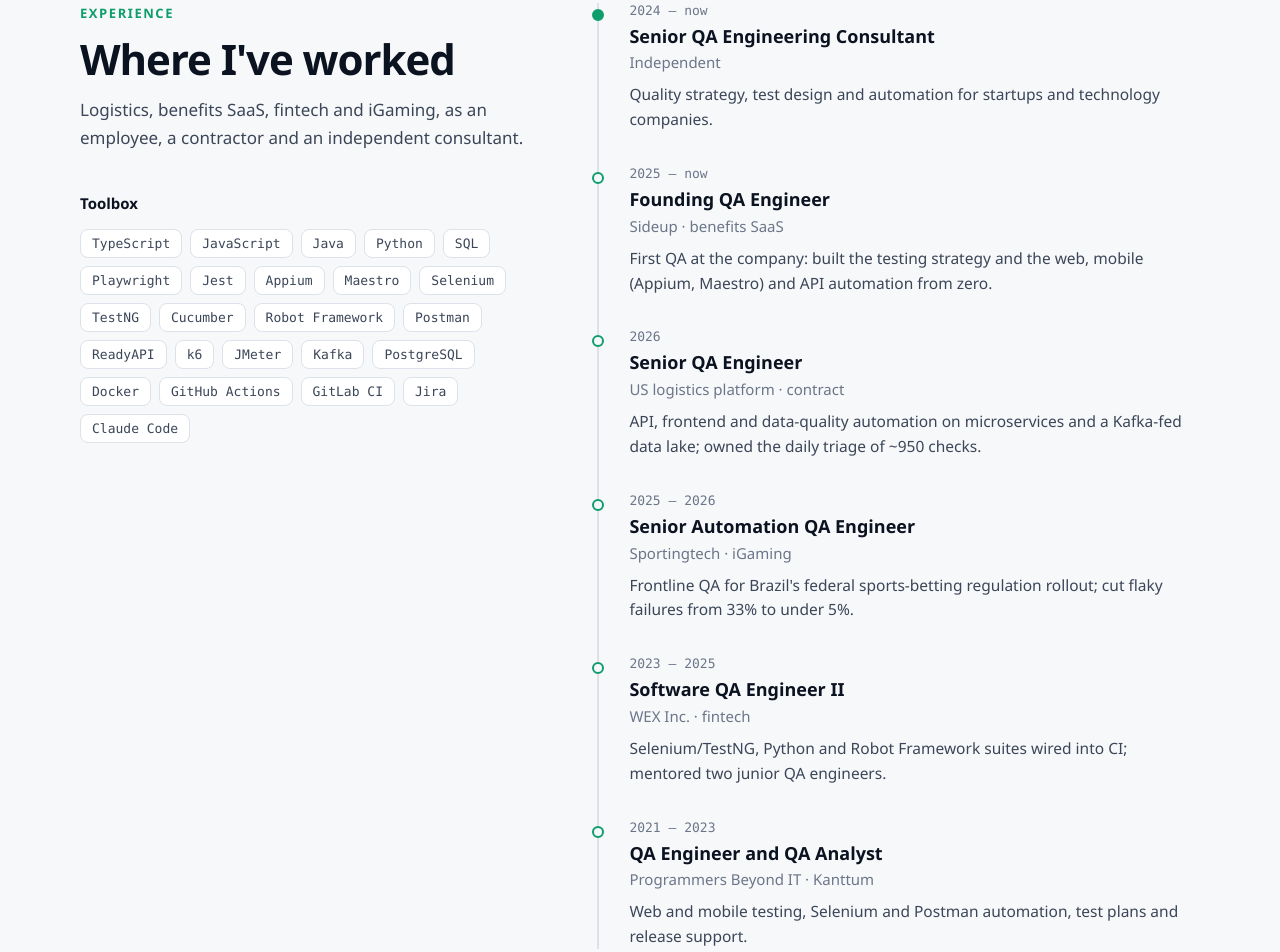
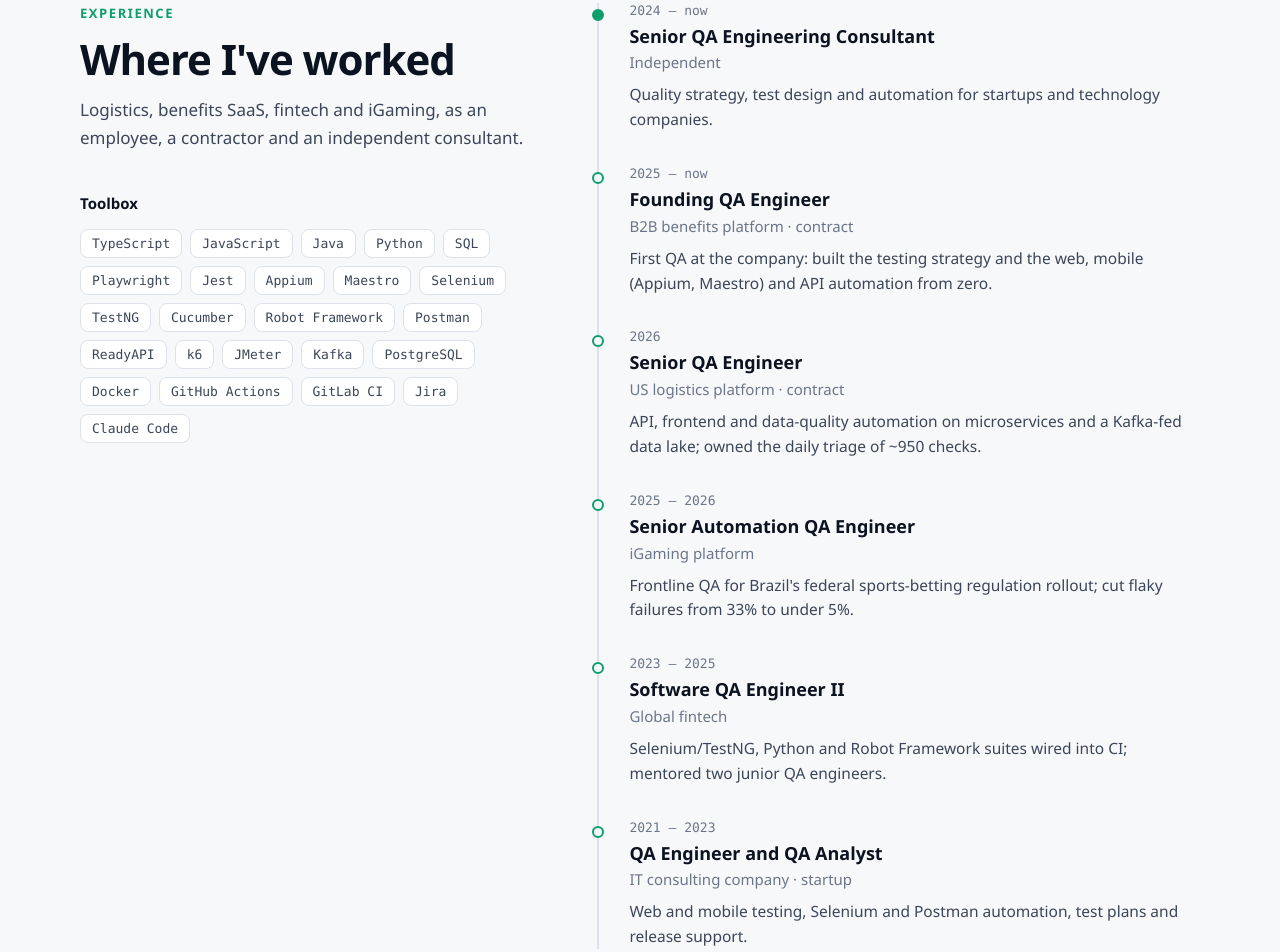
Before and after one commit to murillovskfilho/murillovskfilho.github.io, a plain HTML site: page index.html in a window 1280 px wide. Shown: the part 2728-3680 px from the top of the page. Drawn offline with Linux system fonts and the light colour scheme.

Commit message:
Describe past employers by industry instead of by name
Co-Authored-By: Claude Opus 5.5 <noreply@anthropic.com>

```diff
--- a/index.html
+++ b/index.html
@@ -187,7 +187,7 @@
           </li>
           <li>
             <p class="when">2025 – now</p>
-            <h3>Founding QA Engineer <span>Sideup · benefits SaaS</span></h3>
+            <h3>Founding QA Engineer <span>B2B benefits platform · contract</span></h3>
             <p>First QA at the company: built the testing strategy and the web, mobile (Appium, Maestro) and API automation from zero.</p>
           </li>
           <li>
@@ -197,17 +197,17 @@
           </li>
           <li>
             <p class="when">2025 – 2026</p>
-            <h3>Senior Automation QA Engineer <span>Sportingtech · iGaming</span></h3>
+            <h3>Senior Automation QA Engineer <span>iGaming platform</span></h3>
             <p>Frontline QA for Brazil's federal sports-betting regulation rollout; cut flaky failures from 33% to under 5%.</p>
           </li>
           <li>
             <p class="when">2023 – 2025</p>
-            <h3>Software QA Engineer II <span>WEX Inc. · fintech</span></h3>
+            <h3>Software QA Engineer II <span>Global fintech</span></h3>
             <p>Selenium/TestNG, Python and Robot Framework suites wired into CI; mentored two junior QA engineers.</p>
           </li>
           <li>
             <p class="when">2021 – 2023</p>
-            <h3>QA Engineer and QA Analyst <span>Programmers Beyond IT · Kanttum</span></h3>
+            <h3>QA Engineer and QA Analyst <span>IT consulting company · startup</span></h3>
             <p>Web and mobile testing, Selenium and Postman automation, test plans and release support.</p>
           </li>
         </ol>
```
